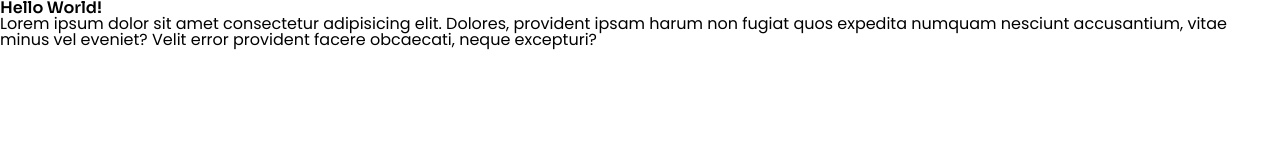
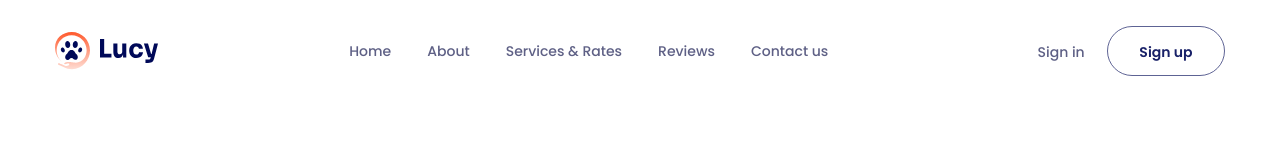
Before and after one commit to DevTruongUs/HTML_CSS_Project04, a plain HTML site: page index.html in a window 1280 px wide. Drawn offline with Linux system fonts and the light colour scheme.

Commit message:
"Header"

```diff
--- a/assets/css/styles.css
+++ b/assets/css/styles.css
@@ -11,6 +11,10 @@ body {
     font-family: 'Poppins', sans-serif;
 }
 
+/* Common */
+a {
+    text-decoration: none;
+}
 h1, h2, h3, h4, h5, h6 {
     font-family: 'Sora', sans-serif;
 }
@@ -19,3 +23,63 @@ input, textarea, select, button {
     font-size: inherit;
     font-family: inherit;
 }
+
+.container {
+    width: 1170px;
+    max-width: calc(100% - 48px);
+    margin: 0 auto;
+}
+
+.btn {
+    --height: 56px;
+
+    display: inline-block;
+    min-width: 130px;
+    line-height: var(--height);
+    height: var(--height);
+    border: 1px solid rgb(0, 9, 88, 0.7);
+    border-radius: 99px;
+    font-weight: 600;
+    font-size: 1.4rem;
+    text-align: center;
+    color: #000958;
+}
+
+.btn {
+    opacity: 0.9;
+}
+
+/* Header */
+.header {
+    padding: 26px 0;
+}
+
+.header__inner {
+    display: flex;
+    align-items: center;
+    justify-content: space-between;
+}
+
+.navbar__list {
+    display: flex;
+}
+
+.navbar__link,
+.header-action__link  {
+    padding: 8px 18px;
+    font-weight: 500;
+    font-size: 1.4rem;
+    line-height: 1;
+    color: #5e6085;
+}
+
+.navbar__link:hover {
+    text-shadow: 1px 0 0 currentColor;
+    color: #000958;
+}
+
+.header-action__btn {
+    --height: 50px;
+
+    min-width: 118px;
+}
--- a/index.html
+++ b/index.html
@@ -37,7 +37,43 @@
 
 </head>
 <body>
-    <h1>Hello World!</h1>
-    <p>Lorem ipsum dolor sit amet consectetur adipisicing elit. Dolores, provident ipsam harum non fugiat quos expedita numquam nesciunt accusantium, vitae minus vel eveniet? Velit error provident facere obcaecati, neque excepturi?</p>
+    <!-- Header -->
+    <header class="header">
+        <div class="container">
+            <div class="header__inner">
+                <!-- Logo -->
+                <img src="./assets/img/Logo.svg" alt="Lucky" class="logo">
+
+
+                <!-- Navbar -->
+                <nav class="navbar">
+                    <ul class="navbar__list">
+                        <li class="navbar__item">
+                            <a href="#!" class="navbar__link">Home</a>
+                        </li>
+                        <li class="navbar__item">
+                            <a href="#!" class="navbar__link">About</a>
+                        </li>
+                        <li class="navbar__item">
+                            <a href="#!" class="navbar__link">Services & Rates</a>
+                        </li>
+                        <li class="navbar__item">
+                            <a href="#!" class="navbar__link">Reviews</a>
+                        </li>
+                        <li class="navbar__item">
+                            <a href="#!" class="navbar__link">Contact us</a>
+                        </li>
+                    </ul>
+                </nav>
+
+                <!-- Header action -->
+                <div class="header-action">
+                    <a href="#!" class="header-action__link">Sign in</a>
+                    <a href="#!" class="btn header-action__btn">Sign up</a>
+
+                </div>
+            </div>
+        </div>
+    </header>
 </body>
 </html>
```
Also changed, not shown: assets/img/Logo.svg (added).
